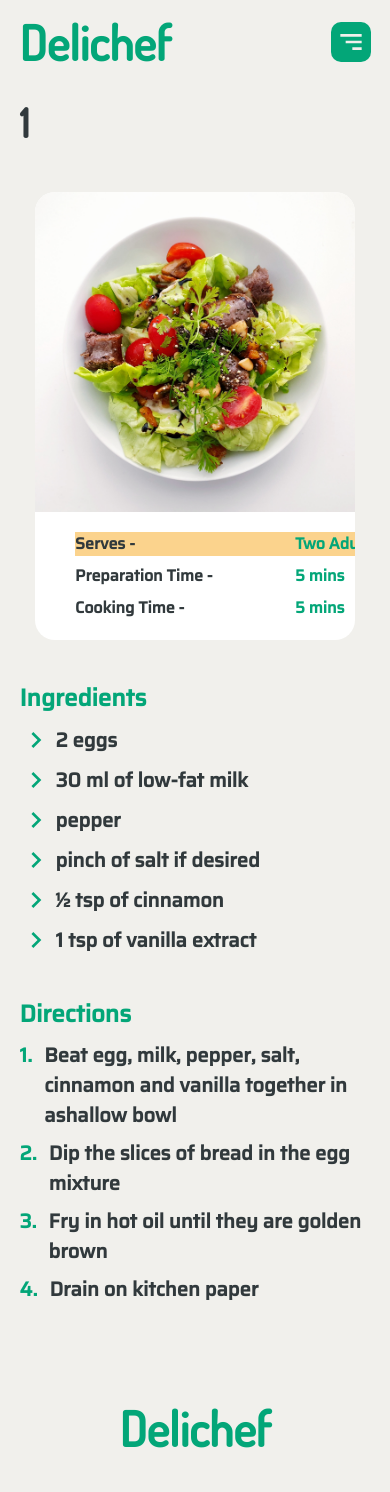
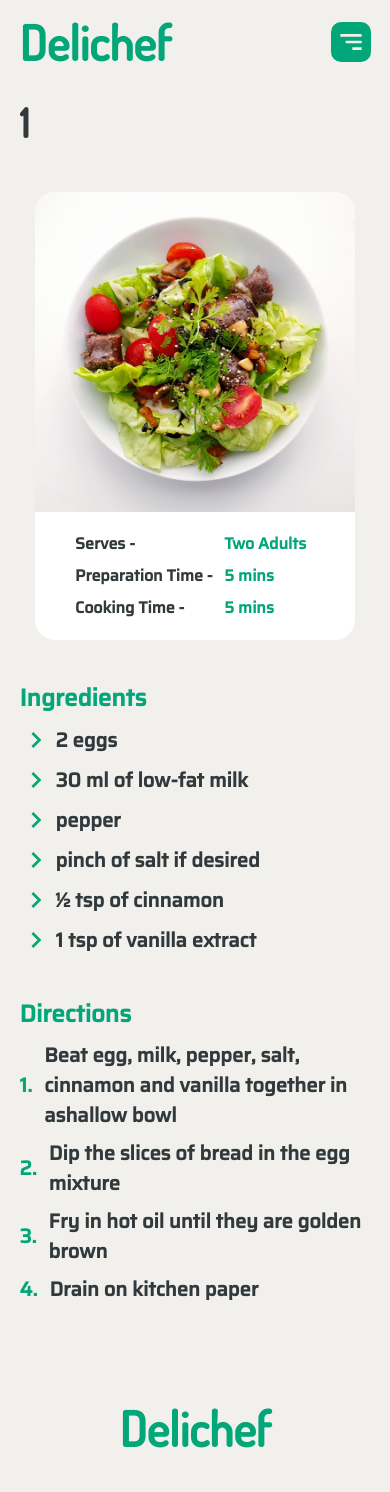
Before and after one commit to Khant-Ye-Yint/delichief, a Next.js app: page /recipes/1 in a window 390 px wide. Shown: the top 1492 px of the page. Built offline with nearby package versions, Linux system fonts and the light colour scheme.

Commit message:
responsive fixed

```diff
--- a/pages/recipes/[slug].js
+++ b/pages/recipes/[slug].js
@@ -64,28 +64,28 @@
 							/>
 						</Box>
 						<VStack
-							px='10'
 							fontFamily='saira'
 							fontWeight='semibold'
 							fontSize={{ base: '1rem', md: '1.5rem' }}
 							py='5'
 							shadow='lg'
 							minW='32rem'
+							px='10'
 						>
-							<HStack justifyContent='space-between' w='full' bg='orange.200'>
-								<Box flex='1'>Serves -</Box>
+							<HStack justifyContent='space-between' w='full'>
+								<Box flex={{ base: '0.5', md: '1' }}>Serves -</Box>
 								<Box color='primary.100' flex='1'>
 									Two Adults
 								</Box>
 							</HStack>
 							<HStack justifyContent='space-between' w='full'>
-								<Box flex='1'>Preparation Time -</Box>
+								<Box flex={{ base: '0.5', md: '1' }}>Preparation Time -</Box>
 								<Box color='primary.100' flex='1'>
 									5 mins
 								</Box>
 							</HStack>
 							<HStack justifyContent='space-between' w='full'>
-								<Box flex='1'>Cooking Time -</Box>
+								<Box flex={{ base: '0.5', md: '1' }}>Cooking Time -</Box>
 								<Box color='primary.100' flex='1'>
 									5 mins
 								</Box>
@@ -141,7 +141,7 @@
 						>
 							{dummyData.directions.map((chunk, index) => (
 								<HStack
-									alignItems='flex-start'
+									alignItems='center'
 									justifyContent='flex-start'
 									spacing='3'
 									key={index}
```
